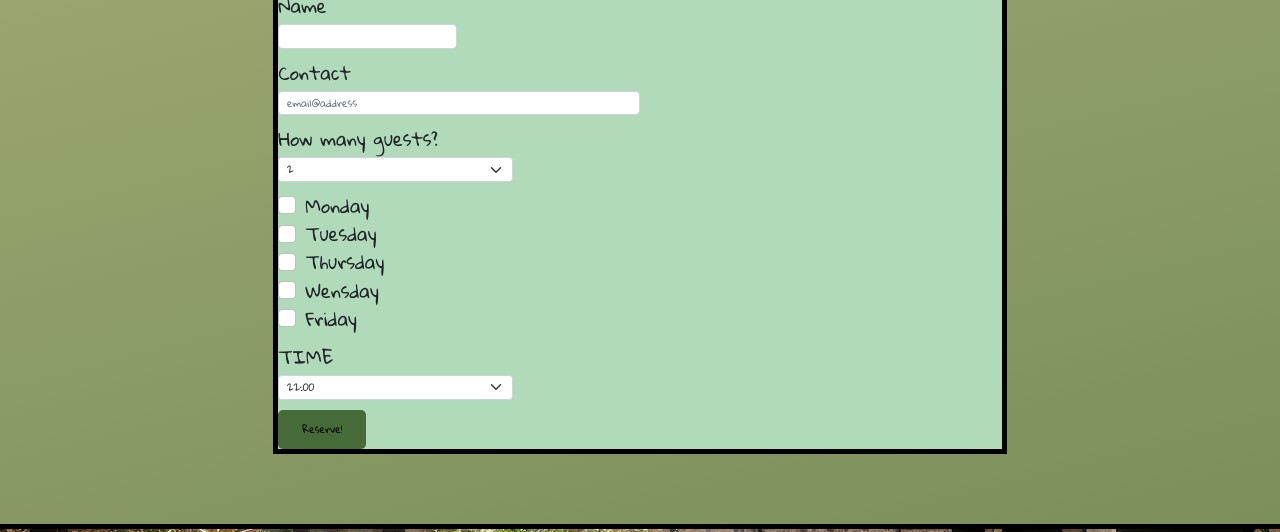
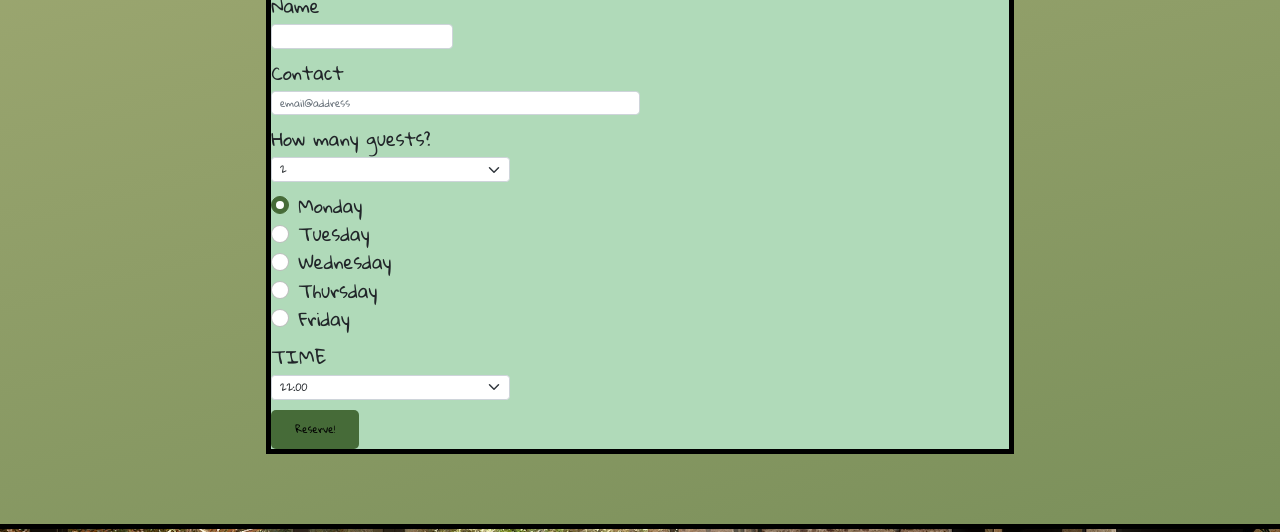
Before and after one commit to NachoWainer/Proyecto-IgnacioWainer, a website: page pages/makereservation.html in a window 1280 px wide. Shown: the part 659-1191 px from the top of the page. Drawn offline with nearby package versions, Linux system fonts and the light colour scheme.

Commit message:
entrega final Forms

```diff
--- a/pages/makereservation.html
+++ b/pages/makereservation.html
@@ -42,16 +42,16 @@
     <div class="formBox">
     <form class="row g-3">
         <div class="col-md-6">
-          <label for="inputEmail4" class="form-label">Name</label>
-          <input type="email" class="form-control" id="inputEmail4">
+          <label for="Name" class="form-label">Name</label>
+          <input type="text" class="form-control" id="Name" name="Name" required>
         </div>
         <div class="col-12">
           <label for="inputAddress" class="form-label">Contact</label>
-          <input type="text" class="form-control" id="inputAddress" placeholder="email@address">
+          <input type="email" class="form-control" id="inputAddress" name="inputAdress" placeholder="email@address" required>
         </div>
         <div class="col-md-4">
-            <label for="inputState" class="form-label">How many guests?</label>
-            <select id="inputState" class="form-select">
+            <label for="inputGuests" class="form-label">How many guests?</label>
+            <select id="inputGuests" name="inputGuests" class="form-select" required>
               <option>1</option>
               <option selected>2</option>
               <option>3</option>
@@ -61,41 +61,41 @@
           </div>
 
         <div class="col-12">
+
           <div class="form-check">
-              <input class="form-check-input" type="checkbox" id="gridCheck">
-              <label class="form-check-label" for="gridCheck">
+            <input class="form-check-input" type="radio" id="Monday" name="dateCheck" checked>
+            <label class="form-check-label" for="Monday">
               Monday
             </label>
         </div>
         <div class="form-check">
-            <input class="form-check-input" type="checkbox" id="gridCheck">
-            <label class="form-check-label" for="gridCheck">
+          <input class="form-check-input" type="radio" id="Tuesday" name="dateCheck">
+          <label class="form-check-label" for="Tuesday">
             Tuesday
           </label>
         </div>
         <div class="form-check">
-            <input class="form-check-input" type="checkbox" id="gridCheck">
-            <label class="form-check-label" for="gridCheck">
+          <input class="form-check-input" type="radio" id="Wednesday" name="dateCheck">
+          <label class="form-check-label" for="Wednesday">
+            Wednesday
+          </label>
+        </div>
+        <div class="form-check">
+          <input class="form-check-input" type="radio" id="Thursday" name="dateCheck">
+          <label class="form-check-label" for="Thursday">
             Thursday
           </label>
         </div>
         <div class="form-check">
-            <input class="form-check-input" type="checkbox" id="gridCheck">
-            <label class="form-check-label" for="gridCheck">
-              Wensday
-            </label>
-          </div>
-          <div class="form-check">
-            <input class="form-check-input" type="checkbox" id="gridCheck">
-            <label class="form-check-label" for="gridCheck">
+          <input class="form-check-input" type="radio" id="Friday" name="dateCheck">
+          <label class="form-check-label" for="Friday">
             Friday
           </label>
         </div>
-
         </div>
         <div class="col-md-4">
-            <label for="inputState" class="form-label">TIME</label>
-            <select id="inputState" class="form-select">
+            <label for="inputTime" class="form-label">TIME</label>
+            <select id="inputTime" name="inputTime" class="form-select">
               <option selected>22:00</option>
               <option>22:30</option>
               <option>23:00</option>
```
Lines whose indentation alone changed are shown as unchanged.
